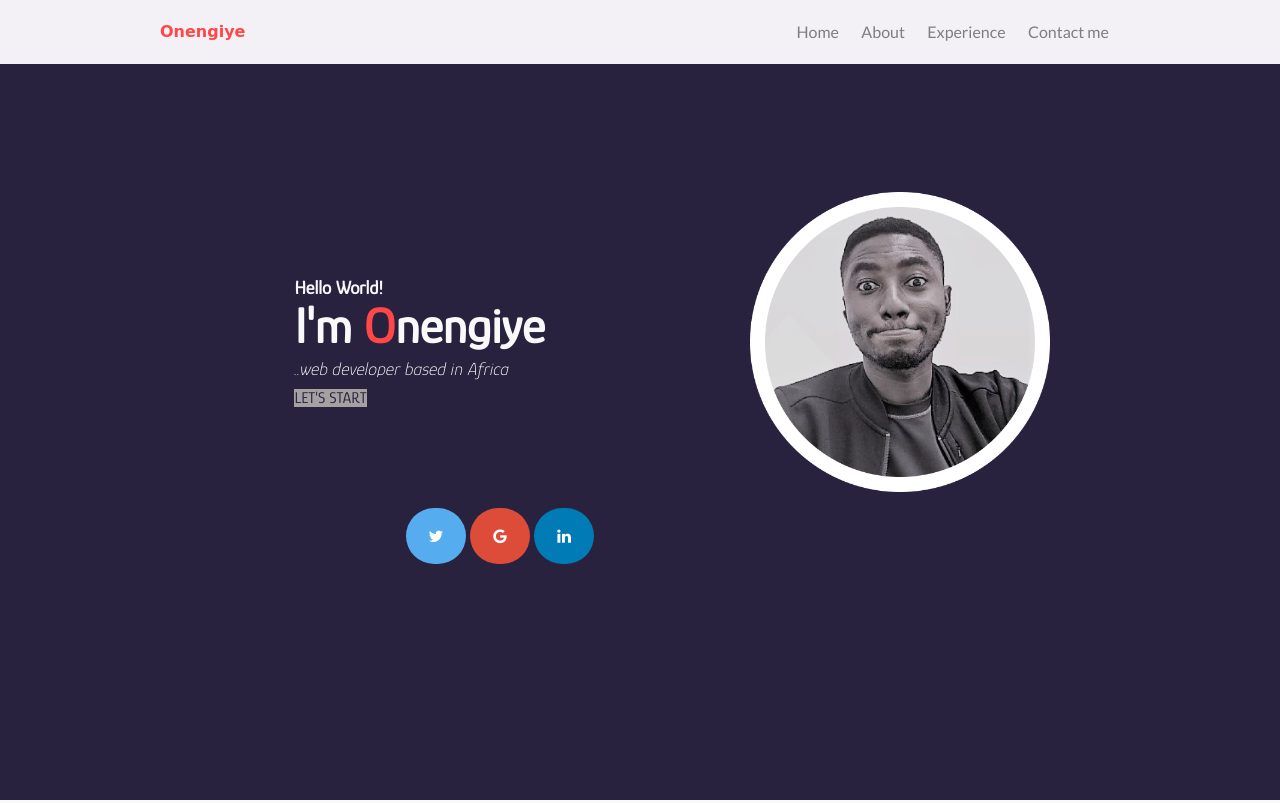
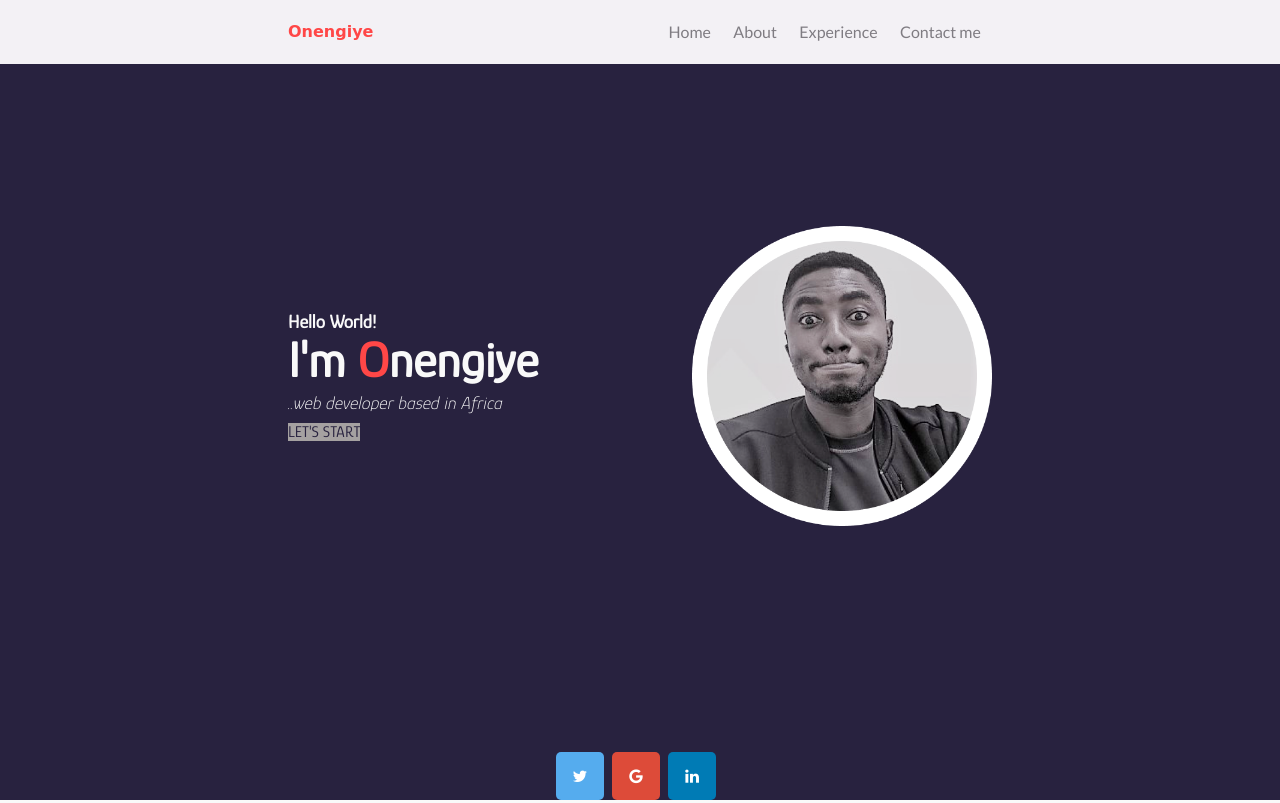
Before and after one commit to Onengiye/resume, a website: page index.html in a window 1280 px wide. Shown: the top 803 px of the page. Drawn offline with Linux system fonts and the light colour scheme; a web font is replaced by a local one.

Commit message:
Learning expressjs path module, css margin and centering

```diff
--- a/css/main.css
+++ b/css/main.css
@@ -10,18 +10,19 @@
 }
 
 #social-links{
-    width: 500px;
-    padding: 1em;
-    margin: 0 auto;
+display: flex;
+justify-content: center;
 }
 
 .fa {
-    padding: 20px;
-    width: 60px;
+    margin-right: 0.5em;
+    text-decoration: none;
+    width:3em;
     text-align: center;
-    text-decoration: none;
-    margin: auto;
-    border-radius: 6em;
+    border-radius: 5px;
+    display: inline-block;
+    padding: 1em;
+    font-size: 1em;
 
   }
 
@@ -107,7 +108,7 @@
         width: 100%;
         display: flex;
         flex-direction: column-reverse;
-        justify-content: space-around;
+        justify-content: space-between;
         align-items: center;
     }
 
@@ -353,13 +354,13 @@
         font-family: 'Lato', sans-serif;
         font-weight: 400;
         height: 8vh;
+        padding: 0.5em 18em;
     }
 
 
     #header-container {
 
         width: 960px;
-        margin: auto;
         display: flex;
         justify-content: space-between;
         align-items: center;
@@ -401,17 +402,21 @@
         background-color: #28223F;
         height: 100vh;
         color: #f9f9f9;
-        padding: 12em;
+        padding: 0 18em;
+        display: flex;
+        flex-direction: column;
+        align-content: center;
+        justify-content: space-around;
     }
 
     #home-container {
 
         min-height: fit-content;
-        width: 960px;
+        /* width: 960px; */
         display: flex;
-        justify-content: space-around;
+        justify-content: space-between;
         align-items: center;
-        margin: 0 auto;
+        margin: auto 0;
     }
 
     #intro * {
@@ -554,15 +559,13 @@
 
     /* Experience */
     #experience {
-        border-top: 2px solid #808080;
         background-color: #f9f9f9;
         color: #28223F;
-        padding-top: 4em;
+        padding: 4em 18em;
 
     }
 
     #experience-container {
-        padding: 0 18em;
         display: flex;
         flex-wrap: wrap;
         justify-content: space-between;
@@ -605,19 +608,12 @@
     #contact-me {
 
         background-color: #28223F;
-        display: flex;
-        flex-direction: column;
-        align-items: center;
-        padding-top: 2em;
-        padding-left: 18em;
-        padding-right: 18em;
-
-
+        padding: 4em 18em;
     }
 
     #contact-me-container {
         width: 100%;
-
+        margin-bottom: 1em;
     }
 
     form {
```
Also changed, not shown: index.html (line endings or trailing spaces), server.js (line endings or trailing spaces).
